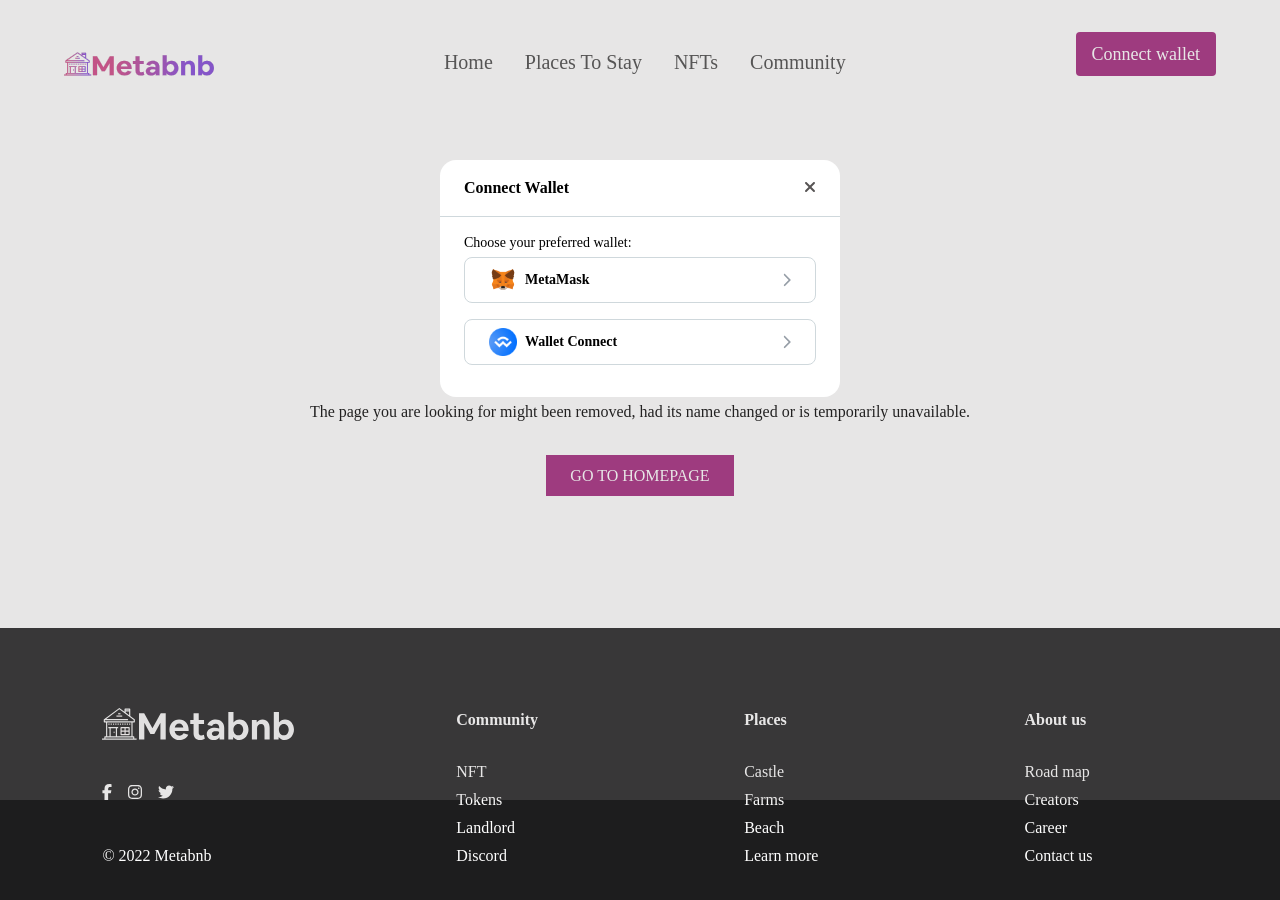
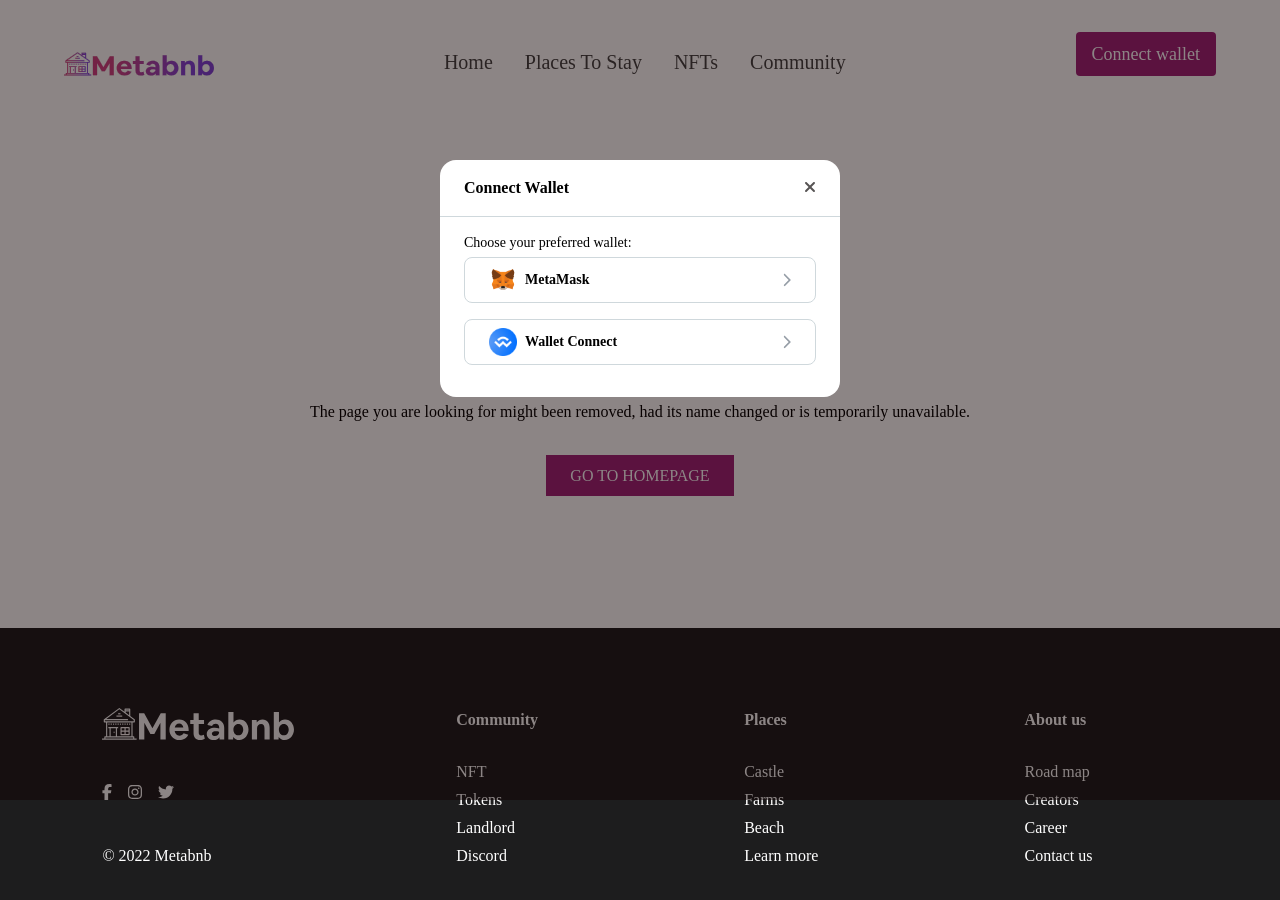
Before and after one commit to nkirukka/meta-bnb, a React (Create React App) app: page /Learn-more in a window 1280 px wide. Shown: the top 900 px of the page. Built offline with nearby package versions, Linux system fonts and the light colour scheme.

Commit message:
style: make overlay darker

```diff
--- a/src/components/OverlayWallet.js
+++ b/src/components/OverlayWallet.js
@@ -7,7 +7,7 @@ import walletIcon from '../assets/wallet-connect.png';
 
 const OverlayWallet = () => {
     return (
-        <section className='bg-[#9790903a] absolute top-0 bottom-0 left-0 right-0 pt-40'>
+        <section className='bg-[#0f00007a] absolute top-0 bottom-0 left-0 right-0 pt-40'>
             <div className='bg-white w-[80%] max-w-[25em] mx-auto rounded-2xl'>
                 <header className='flex w-[100%] justify-between py-4 px-6 border-b border-[#CFD8DC]'>
                     <h4 className='font-black'>Connect Wallet</h4>
```
